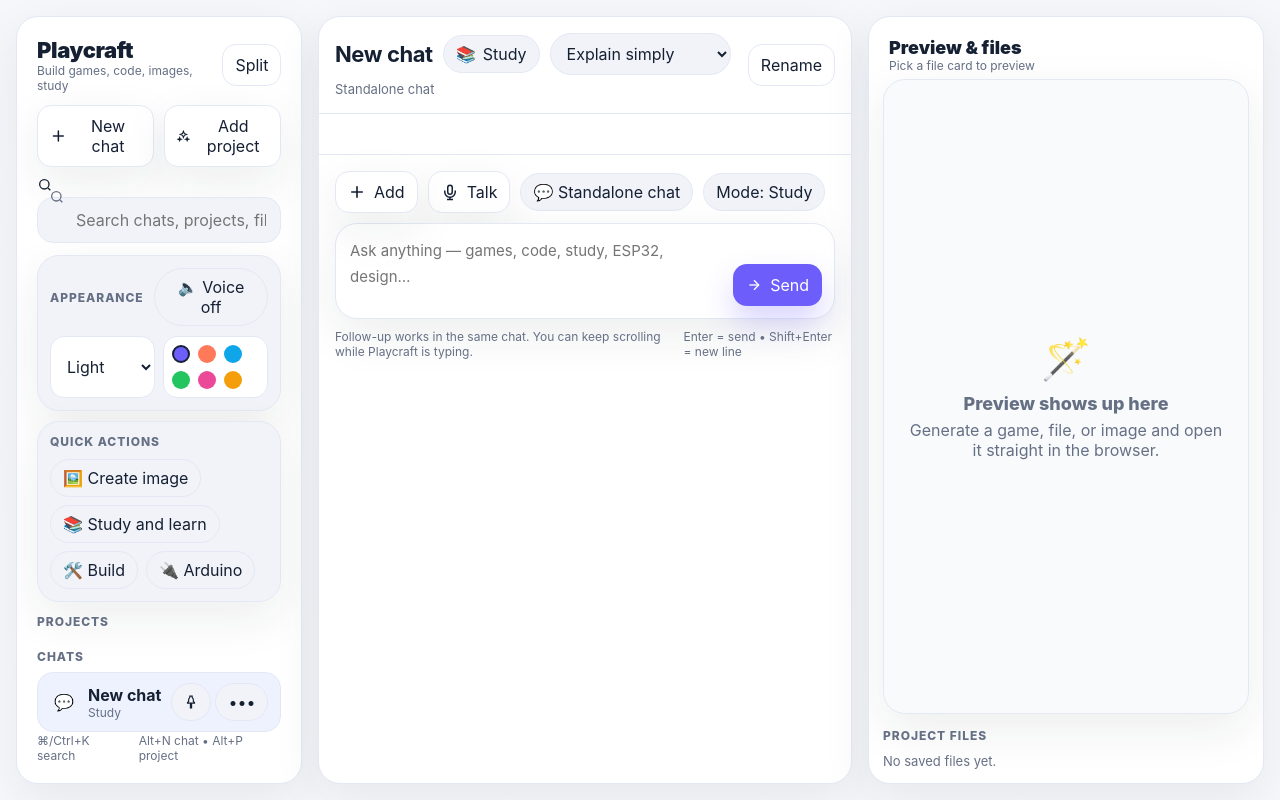
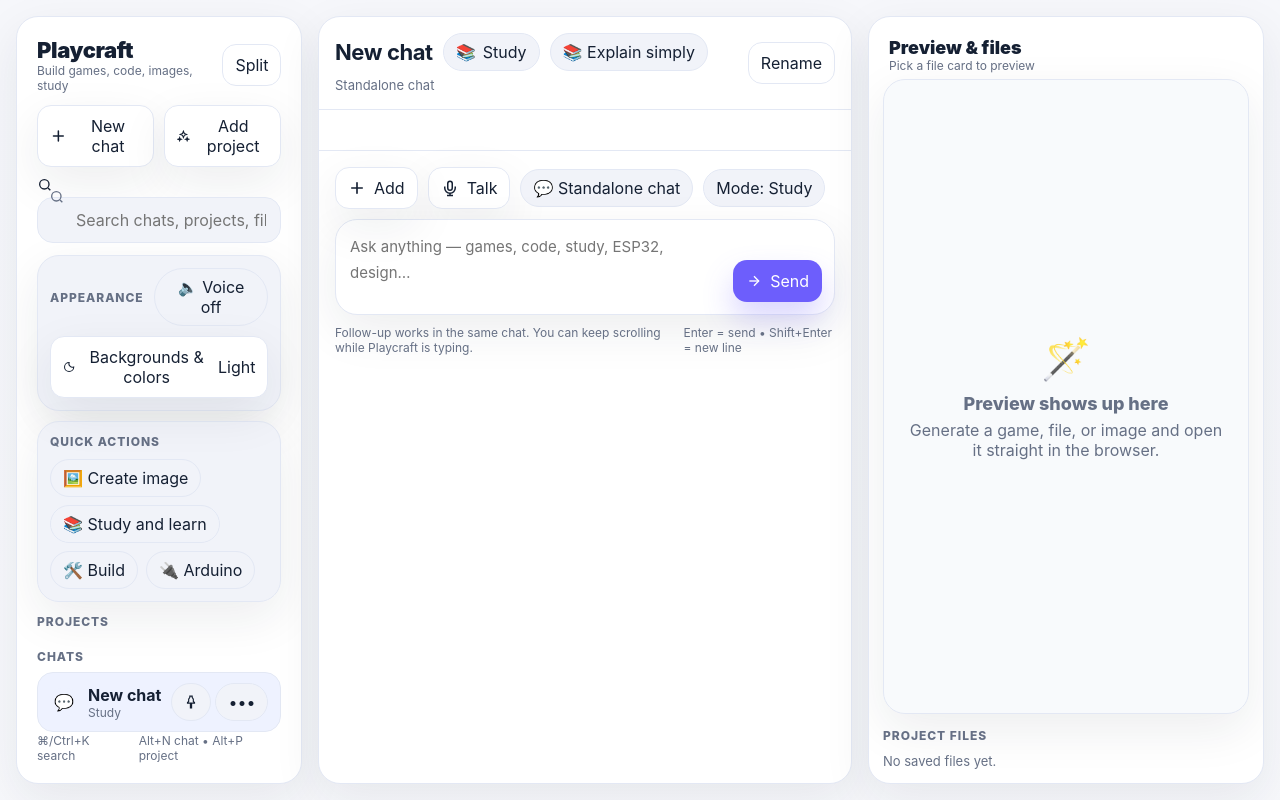
Before and after one commit to guybendavidmetuki-boop/Playcraft, a Next.js app: page / in a window 1280 px wide. Both pictures are taken after a click on the button "📚 Study and learn". Built offline with nearby package versions, Linux system fonts and the light colour scheme.

Commit message:
Update page.jsx

```diff
--- a/app/page.jsx
+++ b/app/page.jsx
@@ -414,6 +414,8 @@
   const [dragging, setDragging] = useState(false);
   const [plusOpen, setPlusOpen] = useState(false);
   const [modeOpen, setModeOpen] = useState(false);
+  const [appearanceOpen, setAppearanceOpen] = useState(false);
+  const [studyOpen, setStudyOpen] = useState(false);
   const [projectMenuId, setProjectMenuId] = useState(null);
   const [chatMenuId, setChatMenuId] = useState(null);
   const [versionsFor, setVersionsFor] = useState(null);
@@ -427,6 +429,10 @@
   const plusButtonRef = useRef(null);
   const modeRef = useRef(null);
   const modeButtonRef = useRef(null);
+  const appearanceRef = useRef(null);
+  const appearanceButtonRef = useRef(null);
+  const studyRef = useRef(null);
+  const studyButtonRef = useRef(null);
   const controllerRef = useRef(null);
   const recognitionRef = useRef(null);
   const shouldStickBottomRef = useRef(true);
@@ -446,6 +452,8 @@
 
   useOutsideClick([plusRef, plusButtonRef], () => setPlusOpen(false));
   useOutsideClick([modeRef, modeButtonRef], () => setModeOpen(false));
+  useOutsideClick([appearanceRef, appearanceButtonRef], () => setAppearanceOpen(false));
+  useOutsideClick([studyRef, studyButtonRef], () => setStudyOpen(false));
 
   const activeChat = useMemo(() => store.chats.find((c) => c.id === store.activeChatId) || store.chats[0], [store]);
   const activeProject = useMemo(() => store.projects.find((p) => p.id === activeChat?.projectId) || null, [store, activeChat]);
@@ -647,6 +655,7 @@
   };
 
   const startSpeech = () => {
+    try {
       const SR = window.SpeechRecognition || window.webkitSpeechRecognition;
       if (!SR || voiceActive) return;
       const recognition = new SR();
@@ -665,13 +674,16 @@
       };
       recognition.onend = () => {
         setVoiceActive(false);
-      if (finalText.trim()) {
-        setInput((prev) => prev.trim());
-      }
+        if (finalText.trim()) setInput((prev) => prev.trim());
       };
       recognition.onerror = () => setVoiceActive(false);
       recognitionRef.current = recognition;
       recognition.start();
+    } catch (error) {
+      console.error(error);
+      setVoiceActive(false);
+      setLoadingLabel("Voice is not available here");
+    }
   };
 
   const stopSpeech = () => {
@@ -723,11 +735,15 @@
   };
 
   const speakText = (text) => {
+    try {
       if (!("speechSynthesis" in window) || !text) return;
       const utterance = new SpeechSynthesisUtterance(text);
       utterance.lang = /[א-ת]/.test(text) ? "he-IL" : "en-US";
       window.speechSynthesis.cancel();
       window.speechSynthesis.speak(utterance);
+    } catch (error) {
+      console.error(error);
+    }
   };
 
   const send = async (overrideText = null) => {
@@ -959,19 +975,40 @@
 
         <div style={{ display: "grid", gap: 10, padding: 6 }}>
           <div className="pc-card" style={{ padding: 12, background: "var(--panel-2)" }}>
-            <div style={{ display: "flex", alignItems: "center", justifyContent: "space-between", gap: 10 }}>
+            <div style={{ display: "flex", alignItems: "center", justifyContent: "space-between", gap: 10, marginBottom: 10 }}>
               <div style={{ fontSize: 12, fontWeight: 800, color: "var(--muted)", textTransform: "uppercase", letterSpacing: ".08em" }}>Appearance</div>
               <button className="pc-chip" onClick={() => setStore((prev) => ({ ...prev, voiceReply: !prev.voiceReply }))}>{store.voiceReply ? "🔊 Voice on" : "🔈 Voice off"}</button>
             </div>
-            <div style={{ display: "grid", gridTemplateColumns: "1fr 1fr", gap: 8, marginTop: 10 }}>
-              <select value={store.theme} onChange={(e) => setStore((prev) => ({ ...prev, theme: e.target.value }))} style={{ padding: "10px 12px", borderRadius: 14, border: "1px solid var(--border)", background: "var(--panel)", color: "var(--text)" }}>
-                {Object.entries(THEMES).map(([id, theme]) => <option key={id} value={id}>{theme.name}</option>)}
-              </select>
-              <div style={{ display: "flex", alignItems: "center", gap: 8, flexWrap: "wrap", padding: 8, borderRadius: 14, border: "1px solid var(--border)", background: "var(--panel)" }}>
-                {ACCENTS.map((color) => (
-                  <button key={color} onClick={() => setStore((prev) => ({ ...prev, accent: color }))} title={color} style={{ width: 18, height: 18, borderRadius: 999, border: color === store.accent ? "2px solid var(--text)" : "2px solid transparent", background: color, cursor: "pointer" }} />
+            <div style={{ position: "relative" }} ref={appearanceRef}>
+              <button ref={appearanceButtonRef} className="pc-btn" style={{ width: "100%", justifyContent: "space-between" }} onClick={() => setAppearanceOpen((v) => !v)}>
+                <span style={{ display: "inline-flex", alignItems: "center", gap: 8 }}><ThemeIcon /> Backgrounds & colors</span>
+                <span>{THEMES[store.theme]?.name}</span>
+              </button>
+              {appearanceOpen ? (
+                <div className="pc-card" style={{ position: "absolute", top: "calc(100% + 8px)", left: 0, right: 0, zIndex: 30, padding: 10, display: "grid", gap: 10 }}>
+                  <div style={{ display: "grid", gap: 6 }}>
+                    <div style={{ fontSize: 12, fontWeight: 800, color: "var(--muted)", textTransform: "uppercase", letterSpacing: ".08em" }}>Background</div>
+                    <div style={{ display: "grid", gap: 6 }}>
+                      {Object.entries(THEMES).map(([id, theme]) => (
+                        <button key={id} className={`pc-item ${store.theme === id ? "active" : ""}`} onClick={() => setStore((prev) => ({ ...prev, theme: id }))}>
+                          <span style={{ width: 12, height: 12, borderRadius: 999, background: theme.vars["--panel-3"], border: "1px solid var(--border)" }} />
+                          <span>{theme.name}</span>
+                        </button>
                       ))}
                     </div>
+                  </div>
+                  <div style={{ display: "grid", gap: 6 }}>
+                    <div style={{ fontSize: 12, fontWeight: 800, color: "var(--muted)", textTransform: "uppercase", letterSpacing: ".08em" }}>Accent color</div>
+                    <div style={{ display: "flex", gap: 8, flexWrap: "wrap" }}>
+                      {ACCENTS.map((color) => (
+                        <button key={color} className="pc-chip" onClick={() => setStore((prev) => ({ ...prev, accent: color }))} style={{ padding: 6 }} title={color}>
+                          <span style={{ width: 18, height: 18, borderRadius: 999, display: "inline-block", background: color, border: color === store.accent ? "2px solid var(--text)" : "2px solid transparent" }} />
+                        </button>
+                      ))}
+                    </div>
+                  </div>
+                </div>
+              ) : null}
             </div>
           </div>
           <div className="pc-card" style={{ padding: 12, background: "var(--panel-2)" }}>
@@ -1081,7 +1118,7 @@
                   <span>{modeMeta.icon}</span> {modeMeta.label}
                 </button>
                 {modeOpen ? (
-                  <div className="pc-card" style={{ position: "absolute", top: "calc(100% + 8px)", left: 0, zIndex: 30, padding: 8, minWidth: 220, display: "grid", gap: 6 }}>
+                  <div className="pc-card" style={{ position: "absolute", top: "calc(100% + 8px)", left: "50%", transform: "translateX(-50%)", zIndex: 30, padding: 8, minWidth: 220, display: "grid", gap: 6 }}>
                     {MODE_OPTIONS.map((option) => (
                       <button key={option.id} className={`pc-item ${activeMode === option.id ? "active" : ""}`} onClick={() => activeChat && setChatMode(activeChat.id, option.id)}>
                         <span>{option.icon}</span>
@@ -1092,9 +1129,21 @@
                 ) : null}
               </div>
               {activeMode === "study" ? (
-                <select value={activeChat?.studyMode || "explain"} onChange={(e) => activeChat && setStudyMode(activeChat.id, e.target.value)} style={{ padding: "9px 12px", borderRadius: 999, border: "1px solid var(--border)", background: "var(--panel-2)", color: "var(--text)" }}>
-                  {STUDY_OPTIONS.map((opt) => <option key={opt.id} value={opt.id}>{opt.label}</option>)}
-                </select>
+                <div style={{ position: "relative" }} ref={studyRef}>
+                  <button ref={studyButtonRef} className="pc-chip" onClick={() => setStudyOpen((v) => !v)}>
+                    📚 {STUDY_OPTIONS.find((opt) => opt.id === (activeChat?.studyMode || "explain"))?.label || "Explain simply"}
+                  </button>
+                  {studyOpen ? (
+                    <div className="pc-card" style={{ position: "absolute", top: "calc(100% + 8px)", left: "50%", transform: "translateX(-50%)", zIndex: 30, padding: 8, minWidth: 220, display: "grid", gap: 6 }}>
+                      {STUDY_OPTIONS.map((opt) => (
+                        <button key={opt.id} className={`pc-item ${(activeChat?.studyMode || "explain") === opt.id ? "active" : ""}`} onClick={() => { if (activeChat) setStudyMode(activeChat.id, opt.id); setStudyOpen(false); }}>
+                          <span>📘</span>
+                          <span>{opt.label}</span>
+                        </button>
+                      ))}
+                    </div>
+                  ) : null}
+                </div>
               ) : null}
               {activeProject ? (
                 <div className="pc-chip">🎨 {activeProject.stylePreset}</div>
@@ -1105,7 +1154,7 @@
             </div>
           </div>
           <div style={{ display: "flex", gap: 8, alignItems: "center" }}>
-            {loading ? <div className="pc-chip"><span className="pc-statusdot" /> {loadingLabel}</div> : null}
+            {loading ? <div className="pc-chip" style={{ gap: 10 }}><span className="pc-statusdot" /> <span>{loadingLabel}</span></div> : null}
             <button className="pc-btn ghost" onClick={() => activeChat && renameChat(activeChat.id)}>Rename</button>
           </div>
         </div>
```
Lines whose indentation alone changed are shown as unchanged.
